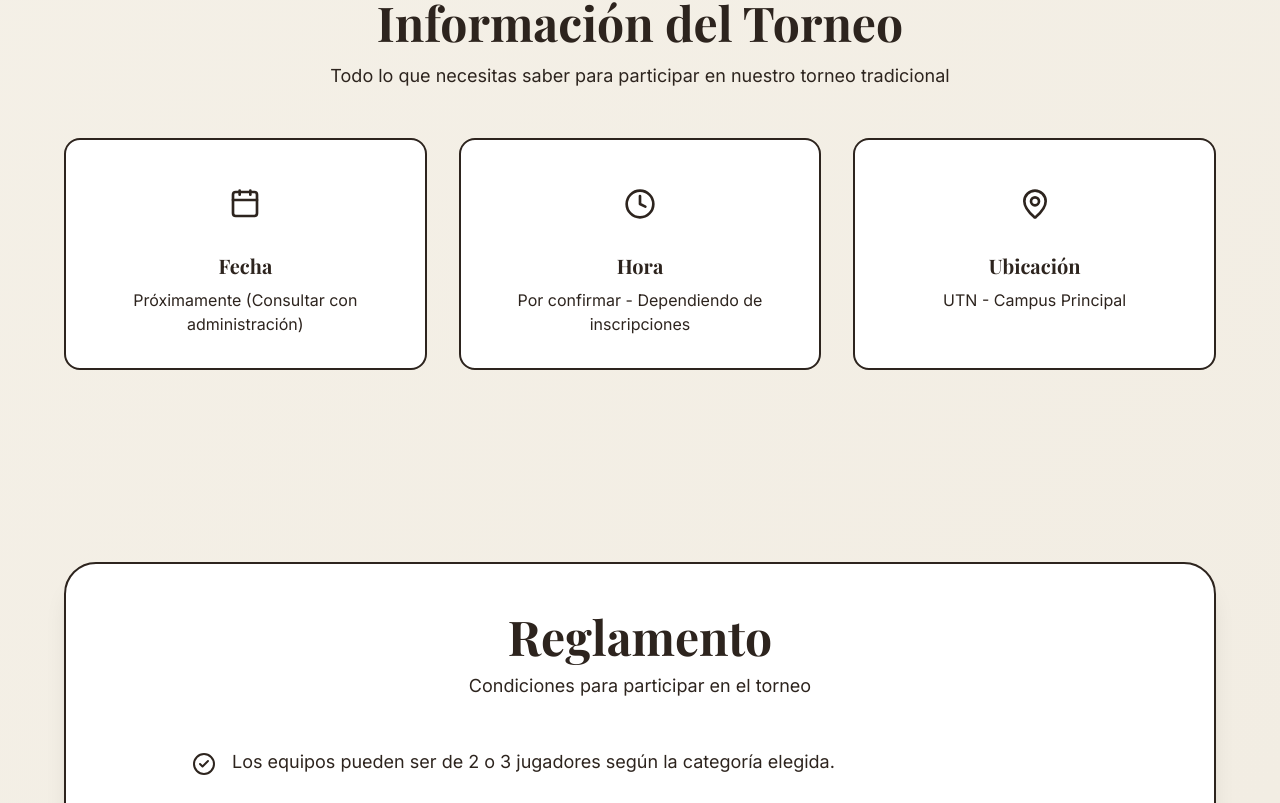
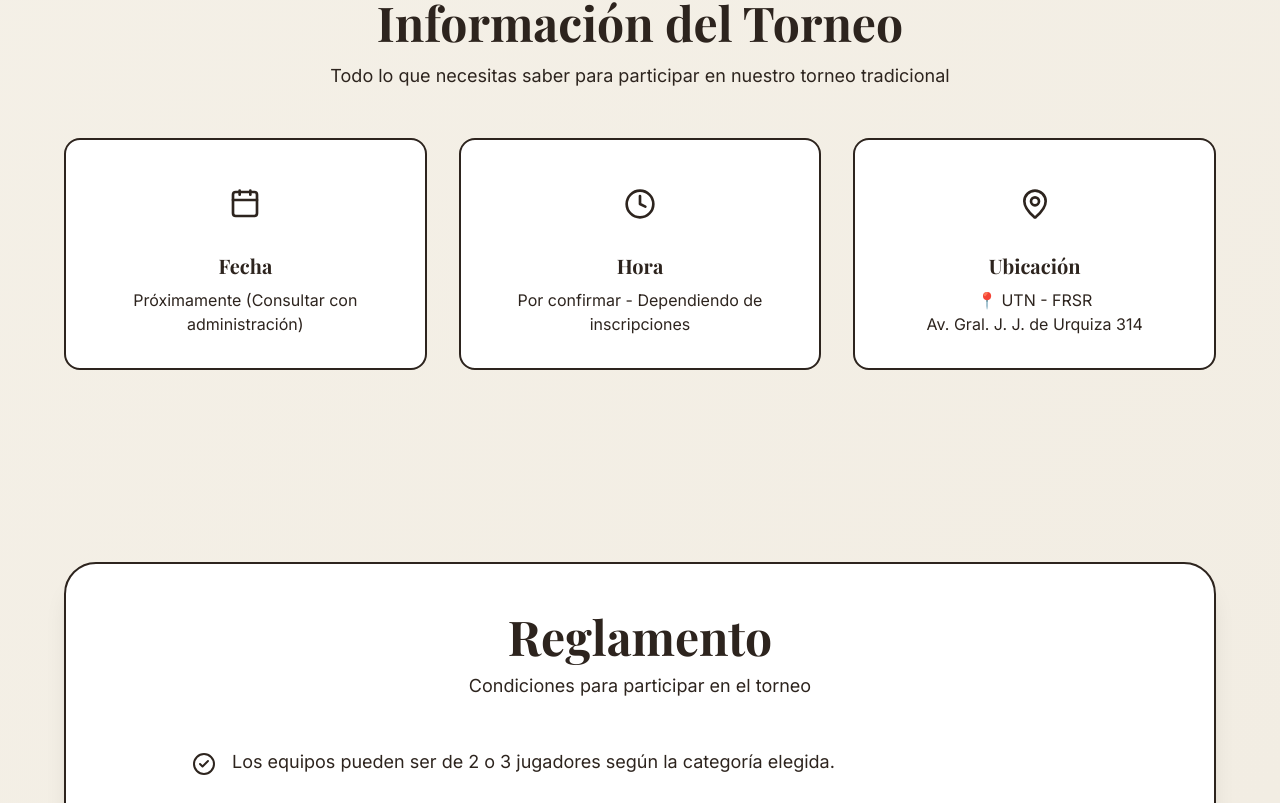
Before and after one commit to danaguzman22/Falta_Envido_Truco, a Next.js app: page / in a window 1280 px wide. Shown: the part 868-1671 px from the top of the page. Built offline with nearby package versions, Linux system fonts and the light colour scheme; no server answers; the database is empty.

Commit message:
Ubicación agregada en información

```diff
--- a/src/components/landing/info-section.tsx
+++ b/src/components/landing/info-section.tsx
@@ -38,13 +38,21 @@ export function InfoSection() {
               <p className="text-tierra-600">Por confirmar - Dependiendo de inscripciones</p>
             </div>
 
-            {/* Ubicación */}
-            <div className="rounded-2xl border-2 border-tierra-200 bg-white p-8 text-center hover:shadow-lg transition">
+            {/* Ubicación - EDITADA CON LINK A MAPS */}
+            <div className="rounded-2xl border-2 border-tierra-200 bg-white p-8 text-center hover:shadow-lg transition group">
               <div className="w-16 h-16 bg-oro-100 rounded-full flex items-center justify-center mx-auto mb-4">
-                <MapPin className="w-8 h-8 text-oro-600" />
+                <MapPin className="w-8 h-8 text-oro-600 group-hover:scale-110 transition-transform" />
               </div>
               <h3 className="text-xl font-serif font-bold text-tierra-900 mb-2">Ubicación</h3>
-              <p className="text-tierra-600">UTN - Campus Principal</p>
+              <a
+                href="https://maps.app.goo.gl/J1r7CGDdphmuqpXK6"
+                target="_blank"
+                rel="noopener noreferrer"
+                className="text-tierra-600 hover:text-oro-600 transition-colors inline-block"
+              >
+                📍 UTN - FRSR <br />
+                Av. Gral. J. J. de Urquiza 314
+              </a>
             </div>
           </div>
         </div>
```
